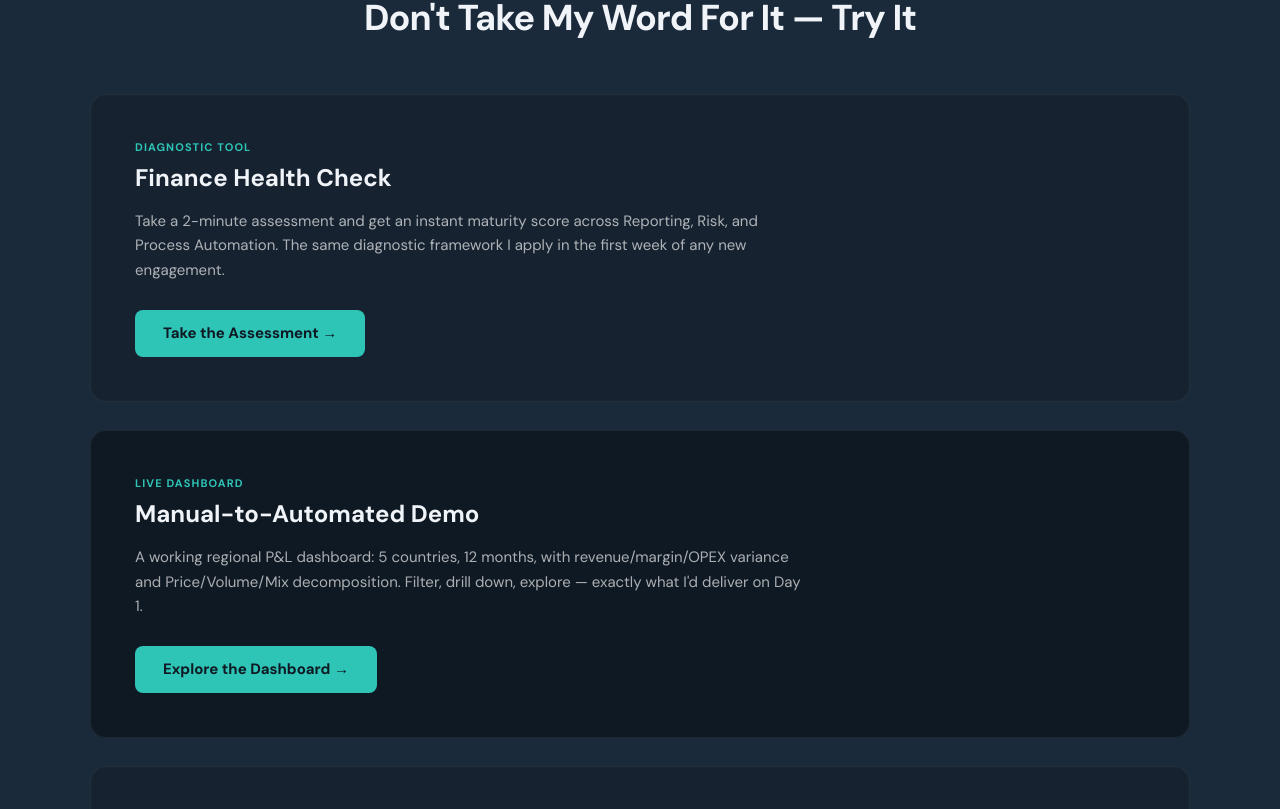
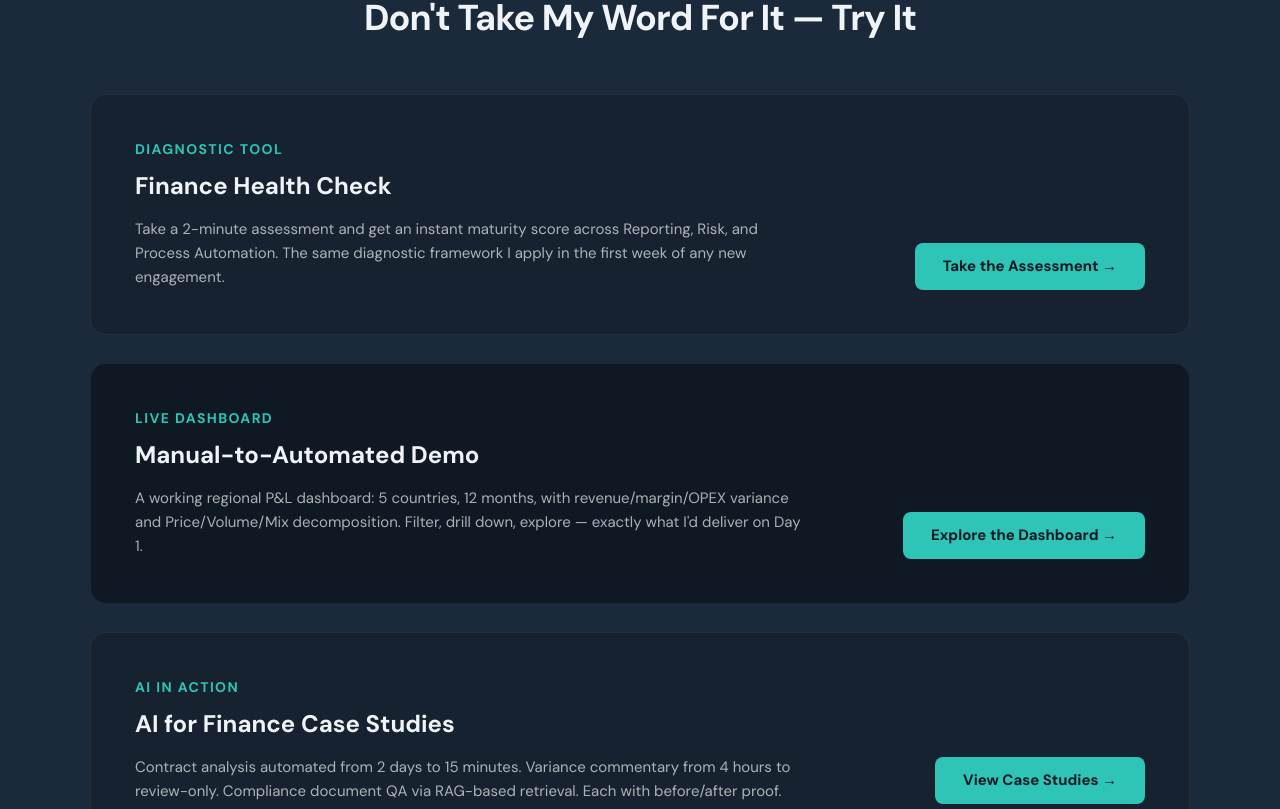
Before and after one commit to treveris24/portfolio-website, a Next.js app: page / in a window 1280 px wide. Shown: the part 1811-2620 px from the top of the page. Built offline with nearby package versions, Linux system fonts and the light colour scheme.

Commit message:
fix evidence layout - bigger tags, button on right

```diff
--- a/src/app/page.tsx
+++ b/src/app/page.tsx
@@ -212,10 +212,14 @@ function EvidenceBlock({ tile, index }: { tile: TileData; index: number }) {
   const f = useFade();
   return (
     <div id={`ev-${tile.id}`} ref={f.ref} style={f.style} className={`rounded-2xl border border-white/[0.06] p-8 md:p-11 ${index % 2 === 0 ? "bg-[#162230]" : "bg-[#0F1923]"}`}>
-      <div className="text-[11px] font-bold text-[#2EC4B6] tracking-[0.1em] uppercase mb-2">{tile.tag}</div>
-      <h3 className="text-2xl font-bold text-[#F0F4F8] mb-4 leading-tight">{tile.title}</h3>
-      <p className="text-[15px] text-white/65 leading-relaxed mb-7 max-w-2xl">{tile.evidence}</p>
-      <a href={tile.href} className="inline-flex items-center gap-2 px-7 py-3 bg-[#2EC4B6] hover:bg-[#1FA99C] text-[#0F1923] font-bold text-[15px] rounded-lg no-underline transition-colors">{tile.cta} →</a>
+      <div className="text-sm font-bold text-[#2EC4B6] tracking-[0.1em] uppercase mb-3">{tile.tag}</div>
+      <div className="flex flex-col md:flex-row md:items-end md:justify-between gap-6">
+        <div className="flex-1">
+          <h3 className="text-2xl font-bold text-[#F0F4F8] mb-4 leading-tight">{tile.title}</h3>
+          <p className="text-[15px] text-white/65 leading-relaxed max-w-2xl">{tile.evidence}</p>
+        </div>
+        <a href={tile.href} className="inline-flex items-center gap-2 px-7 py-3 bg-[#2EC4B6] hover:bg-[#1FA99C] text-[#0F1923] font-bold text-[15px] rounded-lg no-underline transition-colors whitespace-nowrap flex-shrink-0">{tile.cta} →</a>
+      </div>
     </div>
   );
 }
```
